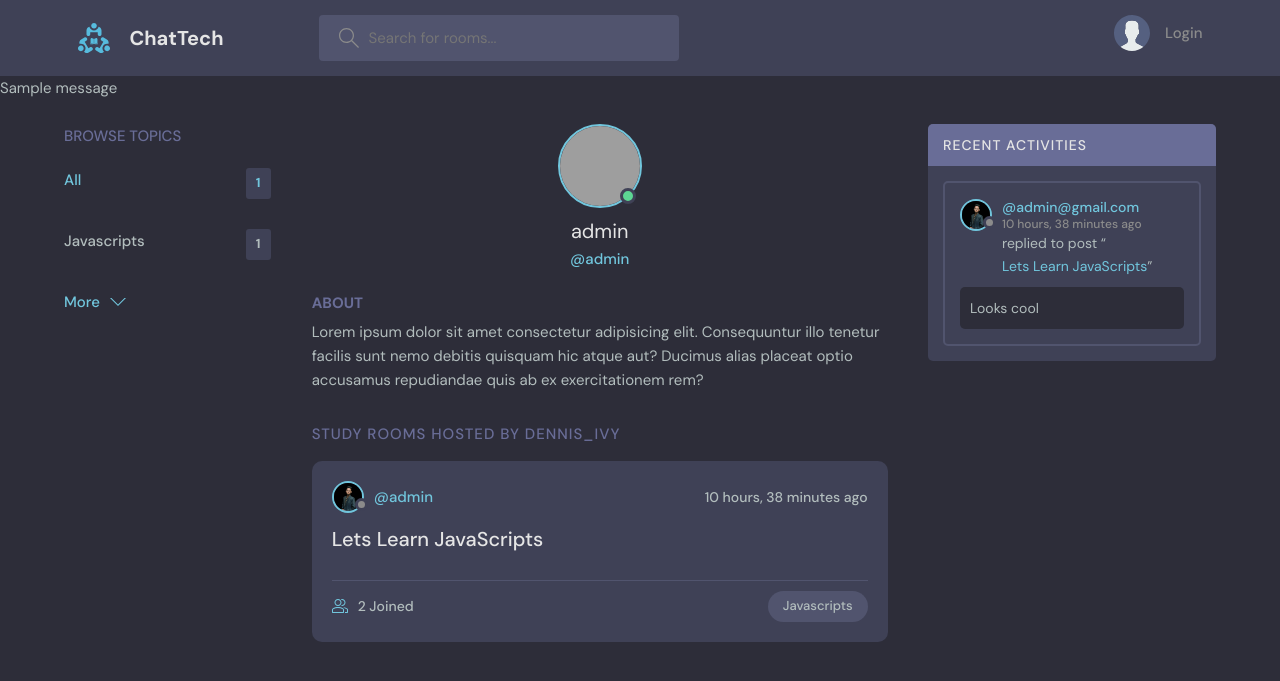
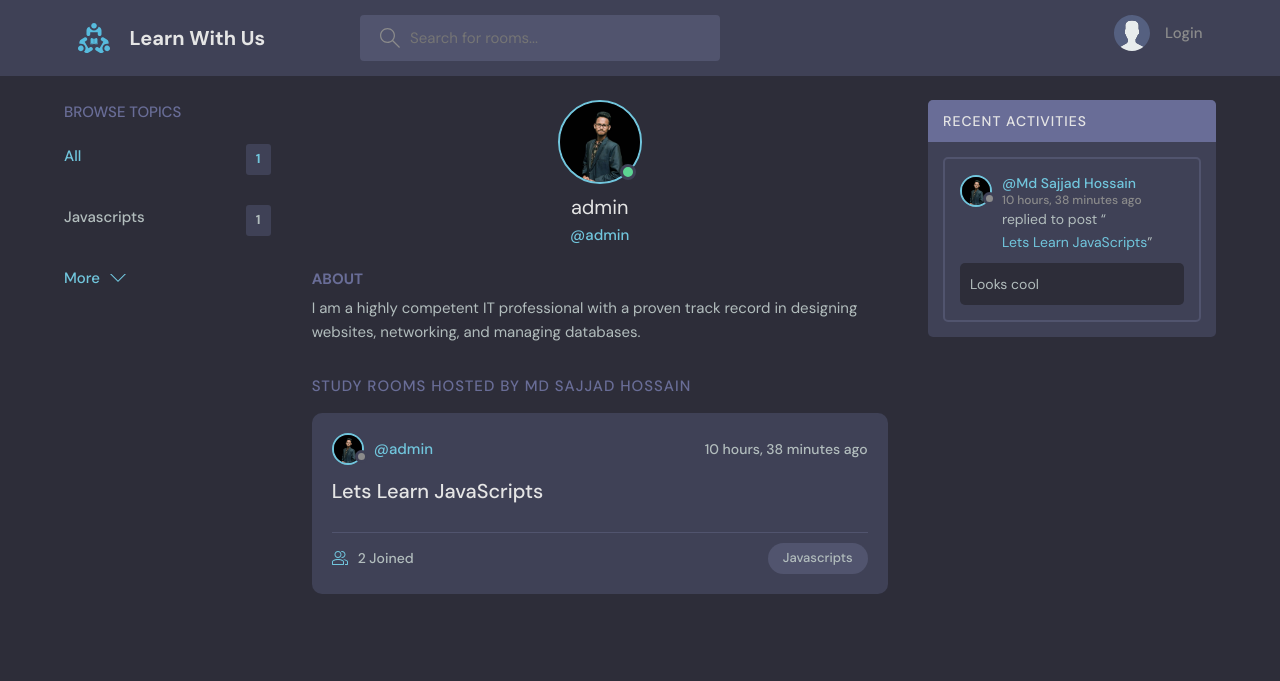
Before and after one commit to mdsajjadhossain25/DiscordApp, a Django app: page /profile/1/ in a window 1280 px wide. Shown: the top 681 px of the page. Run offline with Django 4.2, Linux system fonts and the light colour scheme; data comes from the database, SQL or seed files in the repository; both versions use the stored data as it was after the commit; tables that the repository leaves empty hold one stand-in row (values such as "Sample post"); one stand-in notice (Sample message) is shown; grey boxes are pictures that could not be loaded.

Commit message:
project completed

```diff
--- a/DiscordApp/templates/activity_component.html
+++ b/DiscordApp/templates/activity_component.html
@@ -13,7 +13,7 @@
           <img src="{{message.user.avatar.url}}" />
         </div>
         <p>
-          @{{message.user}}
+          @{{message.user.name}}
           <span>{{message.created|timesince}} ago</span>
         </p>
       </a>
--- a/DiscordApp/templates/main.html
+++ b/DiscordApp/templates/main.html
@@ -7,18 +7,19 @@
     <meta name="viewport" content="width=device-width, initial-scale=1.0" />
     <link rel="shortcut icon" href="assets/favicon.ico" type="image/x-icon" />
     <link rel="stylesheet" href="{% static 'styles/style.css' %}" />
-    <title>StudyBuddy - Find study partners around the world!</title>
+    <title>Learn With Us - Find study partners around the world!</title>
   </head>
 
   <body>
-
-    {% include 'navbar.html' %} {% if messages %}
+    {% include 'navbar.html' %}
+    <!-- {% if messages %}
     <ul class="messages">
       {% for message in messages %}
       <li>{{ message }}</li>
       {% endfor %}
     </ul>
-    {% endif %} {% block content %} {% endblock %}
+    {% endif %}  -->
+    {% block content %} {% endblock content %}
 
     <script src="{% static 'js/script.js' %}"></script>
   </body>
--- a/DiscordApp/templates/navbar.html
+++ b/DiscordApp/templates/navbar.html
@@ -4,7 +4,7 @@
   <div class="container">
     <a href="{% url 'home' %}" class="header__logo">
       <img src="{% static 'images/logo.svg' %}" />
-      <h1>ChatTech</h1>
+      <h1>Learn With Us</h1>
     </a>
     <form class="header__search" method="GET" action="{% url 'home' %}">
       <label>
--- a/DiscordApp/templates/profile.html
+++ b/DiscordApp/templates/profile.html
@@ -14,7 +14,7 @@
         <div class="profile">
           <div class="profile__avatar">
             <div class="avatar avatar--large active">
-              <img src="https://randomuser.me/api/portraits/men/11.jpg" />
+              <img src="{{user.avatar.url}}" />
             </div>
           </div>
           <div class="profile__info">
@@ -27,16 +27,14 @@
           <div class="profile__about">
             <h3>About</h3>
             <p>
-              Lorem ipsum dolor sit amet consectetur adipisicing elit. Consequuntur illo tenetur
-              facilis sunt nemo debitis quisquam hic atque aut? Ducimus alias placeat optio
-              accusamus repudiandae quis ab ex exercitationem rem?
+              {{user.bio}}
             </p>
           </div>
         </div>
 
         <div class="roomList__header">
           <div>
-            <h2>Study Rooms Hosted by dennis_ivy</a>
+            <h2>Study Rooms Hosted by {{user.name}} </a>
             </h2>
           </div>
         </div>
```
Also changed, not shown: DiscordApp/templates/login_register.html (+8 -1 lines), DiscordApp/templates/room.html (+4 -6 lines), DiscordApp/db.sqlite3.
